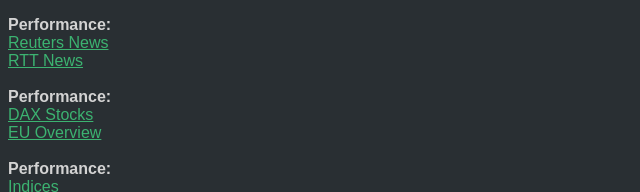
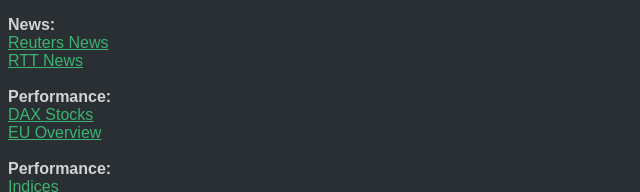
Before and after one commit to 1nf2021/dot1, a plain HTML site: page trade.htm in a window 1280 px wide. Shown: the part 388-580 px from the top of the page, 0-640 px from the left. Drawn offline with Linux system fonts and the light colour scheme.

Commit message:
Update trade.htm

```diff
--- a/trade.htm
+++ b/trade.htm
@@ -151,7 +151,7 @@
 
 
 <div id=header>
-Performance:
+News:
 </div>
 <a href="
 https://news.google.com/publications/CAAqBggKMLegDDCwJg/sections/CAQqDQgAKgYICjC3oAwwsCYw6mc
```
